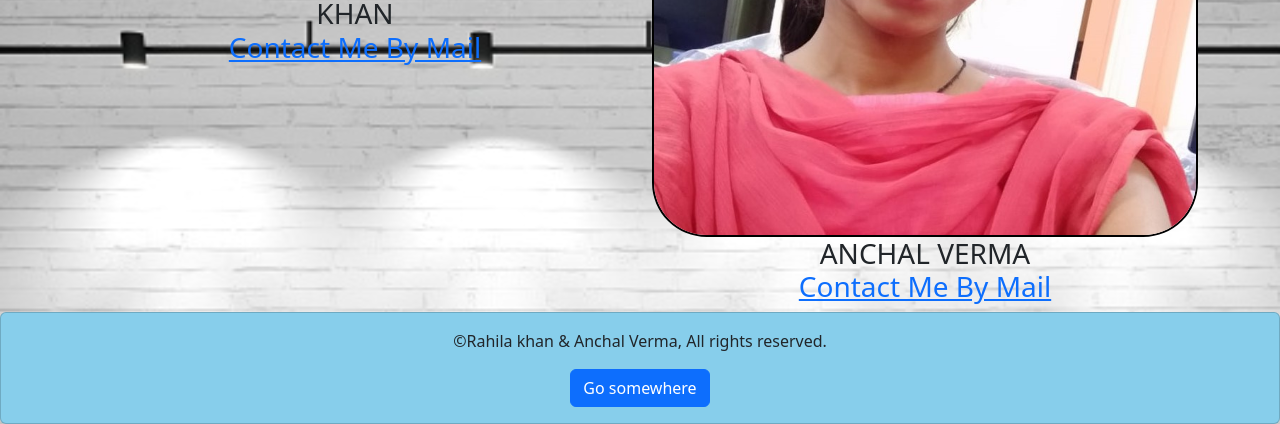
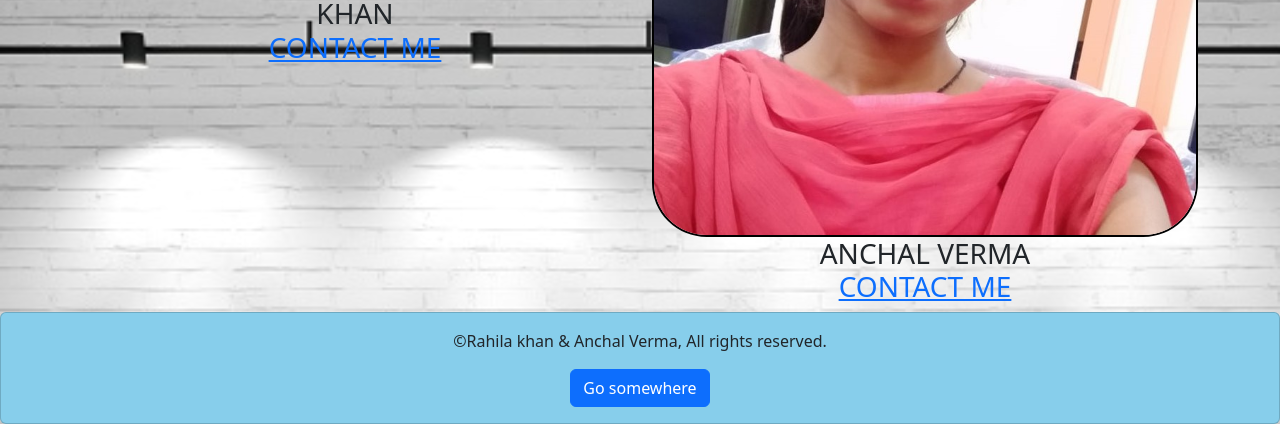
Before and after one commit to Rahila7999/NSTI_Noida, a plain HTML site: page teamnew.html in a window 1280 px wide. Shown: the part 779-1203 px from the top of the page. Drawn offline with nearby package versions, Linux system fonts and the light colour scheme.

Commit message:
Update teamnew.html

```diff
--- a/teamnew.html
+++ b/teamnew.html
@@ -78,10 +78,10 @@ Through this website you all can visit or know more information about NSTI Noida
 <div class="container">
     <div class="row">
       <div class="col-md-6">
-        <h3 style="text-align:center"><img src="images/rahila.jpg" class="img-fluid" style="border-radius: 10%; border:2px solid black; ">RAHILA KHAN<br><a href="mailto:khanrahila799@gmail.com">Contact Me By Mail</a></h3>
+        <h3 style="text-align:center"><img src="images/rahila.jpg" class="img-fluid" style="border-radius: 10%; border:2px solid black; ">RAHILA KHAN<br><a href="mailto:khanrahila799@gmail.com">CONTACT ME</a></h3>
       </div>
       <div class="col-md-6">
-        <h3 style="text-align:center;"><img src="images/av.png" class="img-fluid" style="border-radius: 10%; border:2px solid black">ANCHAL VERMA<br><a href="mailto:vermanchal1999@gmail.com">Contact Me By Mail</a></h3>
+        <h3 style="text-align:center;"><img src="images/av.png" class="img-fluid" style="border-radius: 10%; border:2px solid black">ANCHAL VERMA<br><a href="mailto:vermanchal1999@gmail.com">CONTACT ME</a></h3>
       </div>
     </div>
   </div>
```
